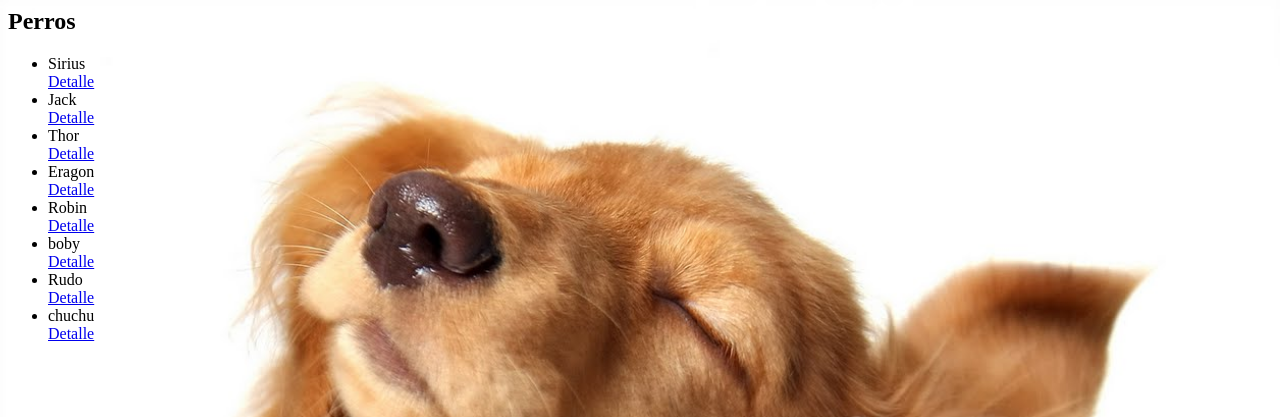
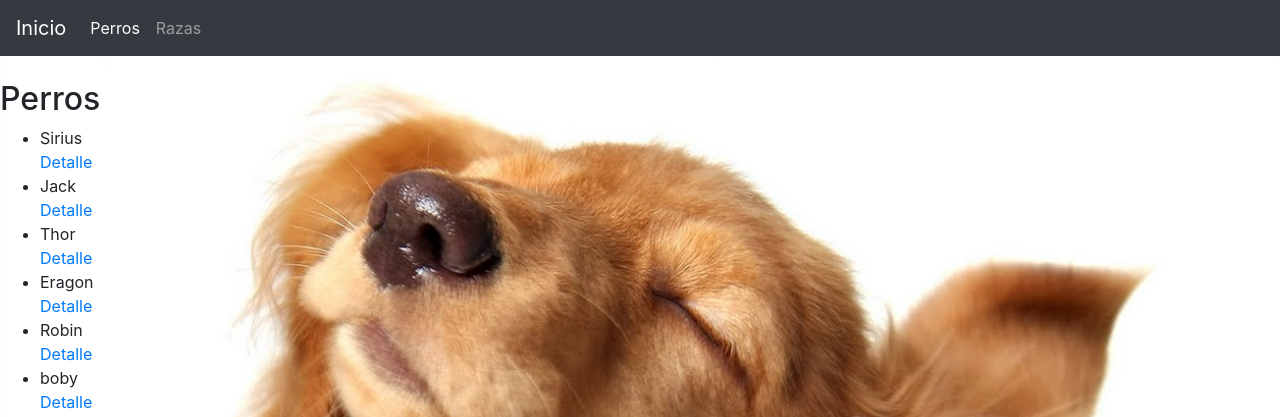
Before and after one commit to Juanky92/AplicacionesWeb, a Django app: page /dog/perro_list/ in a window 1280 px wide. Shown: the top 417 px of the page. Run offline with Django 3.2, Linux system fonts and the light colour scheme; data comes from the database, SQL or seed files in the repository; both versions use the stored data as it was after the commit; some libraries are stand-ins or nearby versions.

Commit message:
Quinceava

```diff
--- /dev/null
+++ b/doghouse/dog/templates/base.html
@@ -0,0 +1,47 @@
+<link rel="stylesheet" href="https://maxcdn.bootstrapcdn.com/bootstrap/4.0.0-beta.2/css/bootstrap.min.css" integrity="sha384-PsH8R72JQ3SOdhVi3uxftmaW6Vc51MKb0q5P2rRUpPvrszuE4W1povHYgTpBfshb" crossorigin="anonymous">
+<html lang="es">
+  <head>
+    <meta charset="utf-8">
+    <meta name="viewport" content="width=device-width, initial-scale=1, shrink-to-fit=no">
+    <meta name="description" content="">
+    <meta name="author" content="">
+
+    <title>Top navbar example for Bootstrap</title>
+
+    <!-- Bootstrap core CSS -->
+    <link href="../../../../dist/css/bootstrap.min.css" rel="stylesheet">
+
+    <!-- Custom styles for this template -->
+    <link href="navbar-top.css" rel="stylesheet">
+  </head>
+
+  <body>
+
+    <nav class="navbar navbar-expand-md navbar-dark bg-dark mb-4">
+      <a class="navbar-brand" href="base">Inicio</a>
+      <button class="navbar-toggler" type="button" data-toggle="collapse" data-target="#navbarCollapse" aria-controls="navbarCollapse" aria-expanded="false" aria-label="Toggle navigation">
+        <span class="navbar-toggler-icon"></span>
+      </button>
+      <div class="collapse navbar-collapse" id="navbarCollapse">
+        <ul class="navbar-nav mr-auto">
+          <li class="nav-item active">
+            <a class="nav-link" href="perro_list">Perros <span class="sr-only">(current)</span></a>
+          </li>
+          <li class="nav-item">
+            <a class="nav-link" href="raza_list">Razas</a>
+          </li>
+        </ul>
+      </div>
+    </nav>
+{%block content%}
+{%endblock%}
+
+    <!-- Bootstrap core JavaScript
+    ================================================== -->
+    <!-- Placed at the end of the document so the pages load faster -->
+    <script src="https://code.jquery.com/jquery-3.2.1.slim.min.js" integrity="sha384-KJ3o2DKtIkvYIK3UENzmM7KCkRr/rE9/Qpg6aAZGJwFDMVNA/GpGFF93hXpG5KkN" crossorigin="anonymous"></script>
+    <script>window.jQuery || document.write('<script src="../../../../assets/js/vendor/jquery.min.js"><\/script>')</script>
+    <script src="../../../../assets/js/vendor/popper.min.js"></script>
+    <script src="../../../../dist/js/bootstrap.min.js"></script>
+  </body>
+</html>
--- a/doghouse/dog/templates/dog/perro_list.html
+++ b/doghouse/dog/templates/dog/perro_list.html
@@ -1,7 +1,7 @@
+{%extends 'base.html'%}
 {% load staticfiles %}
+{%block content%}
 <link rel="stylesheet" type="text/css" href="{% static 'dog/style2.css' %}" />
-{% block content %}
-
     <h2>Perros</h2>
     <ul>
         {% for perro in object_list %}
--- a/doghouse/dog/templates/inicio.html
+++ b/doghouse/dog/templates/inicio.html
@@ -14,7 +14,7 @@
 <br>
 <a href="perro_form/add">Registro de perros</a>
 <br>
-
+<a href="base">Base</a>
 
 <br>
 <br>
--- a/doghouse/dog/urls.py
+++ b/doghouse/dog/urls.py
@@ -5,6 +5,7 @@ from dog.views import *
 from . import views
 
 urlpatterns = [
+    url(r'^base$', views.base, name='base'),
     url(r'^inicio$', views.inicio, name='inicio'),
     url(r'^nuevo/$', UsuarioNuevo, name='Usuario'),
     url(r'^perro_list/$',perroList.as_view(),name="Lista-de-perros"),
--- a/doghouse/dog/views.py
+++ b/doghouse/dog/views.py
@@ -17,6 +17,8 @@ def inicio(request):
 	else:
 		return redirect("Login")
 
+def base(request):
+	return render(request,"base.html",{})
 
 @method_decorator(login_required,name = 'dispatch' )
 class perroCreate(CreateView):
```
Also changed, not shown: doghouse/db.sqlite3, 2 other files.
